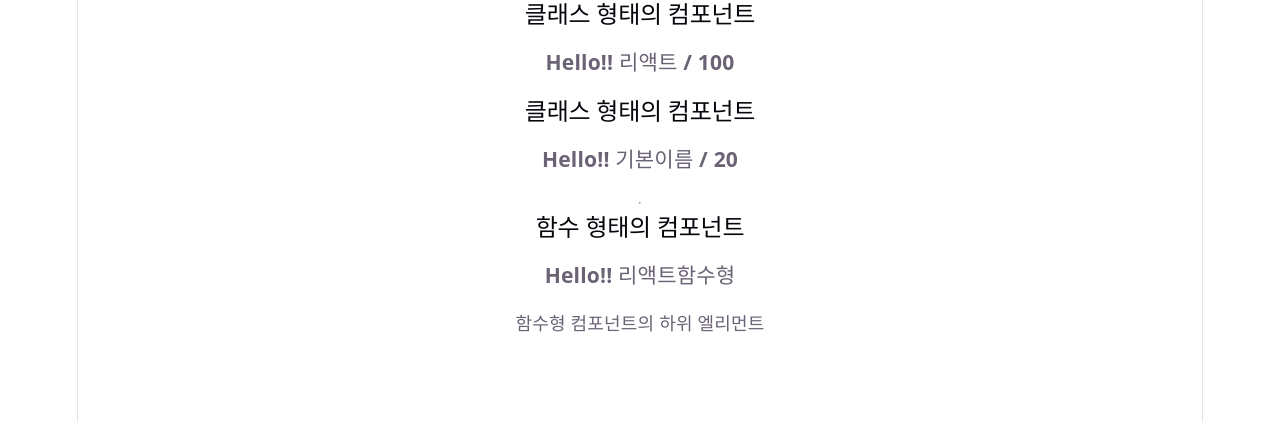
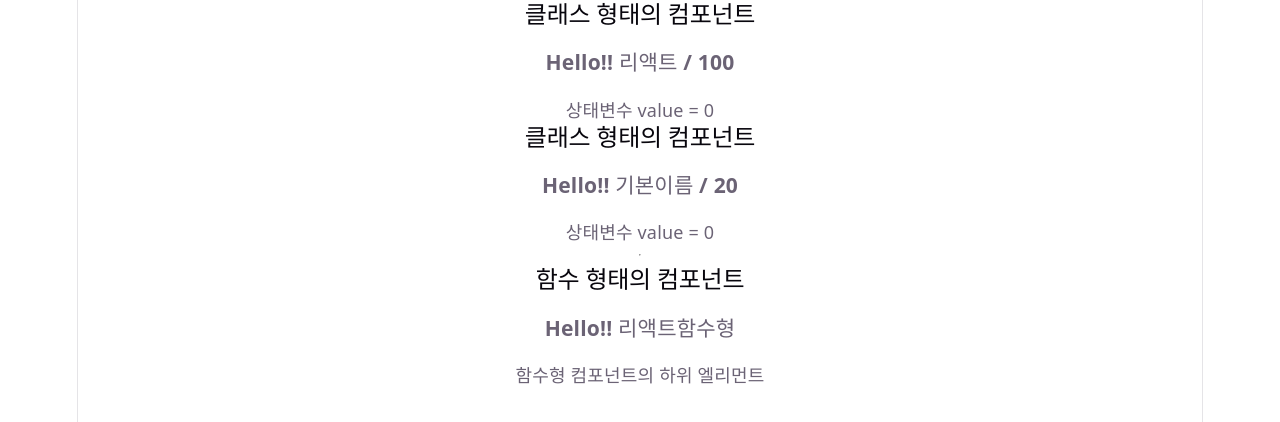
Before and after one commit to Eojinn/React-Hello-App, a React (Vite) app: page / in a window 1280 px wide. Shown: the top 422 px of the page. Built offline with nearby package versions, Linux system fonts and the light colour scheme.

Commit message:
state add

```diff
--- a/src/components/MyComponent.jsx
+++ b/src/components/MyComponent.jsx
@@ -11,11 +11,12 @@ class MyComponent extends Component {
     render() {
         //Destructuring Assignment 적용해서 변수 선언
         const {name, age} = this.props;
-
+        const {value} = this.state;
         return (
             <div>
                 <h2>클래스 형태의 컴포넌트</h2>
                 <h3>Hello!! {name} / {age}</h3>
+                <p>상태변수 value = {value}</p>
             </div>
         );
     }
```
